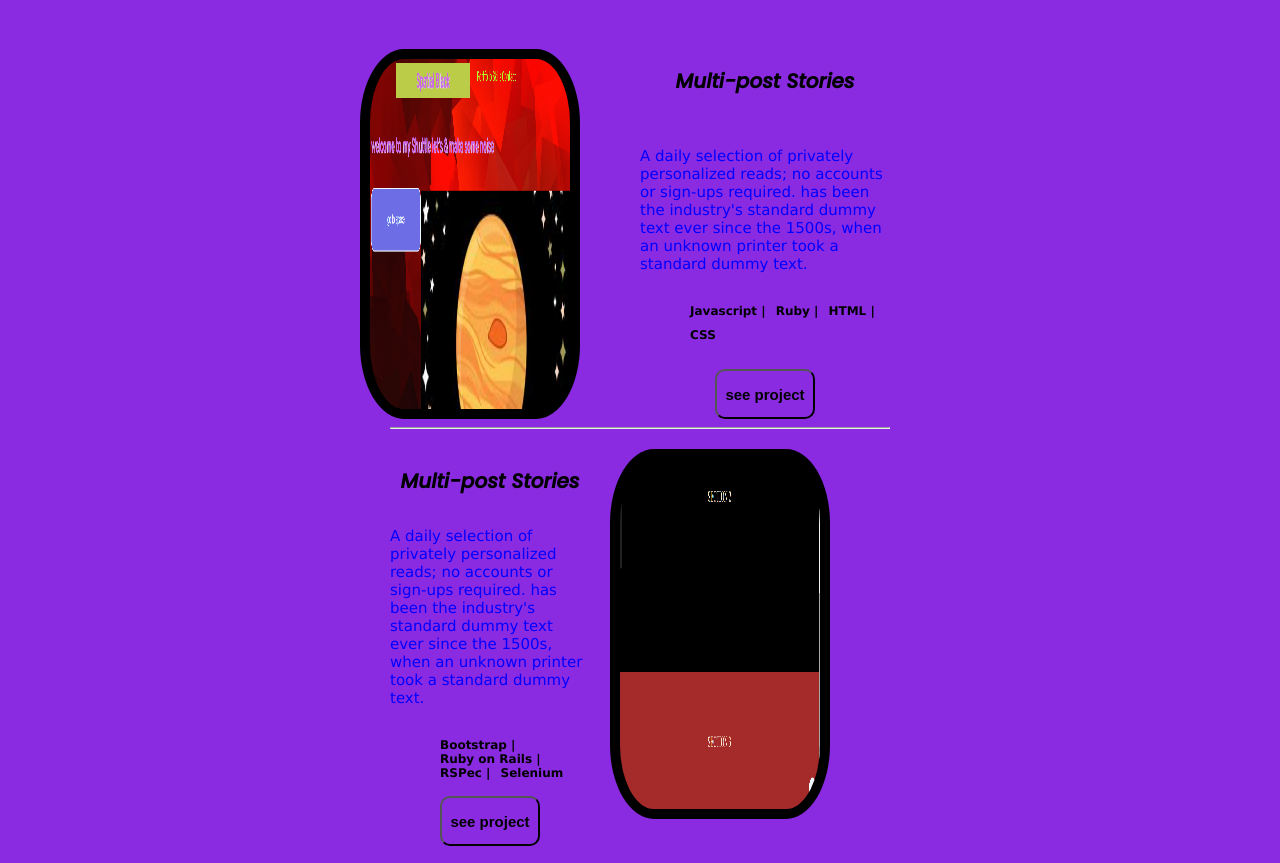
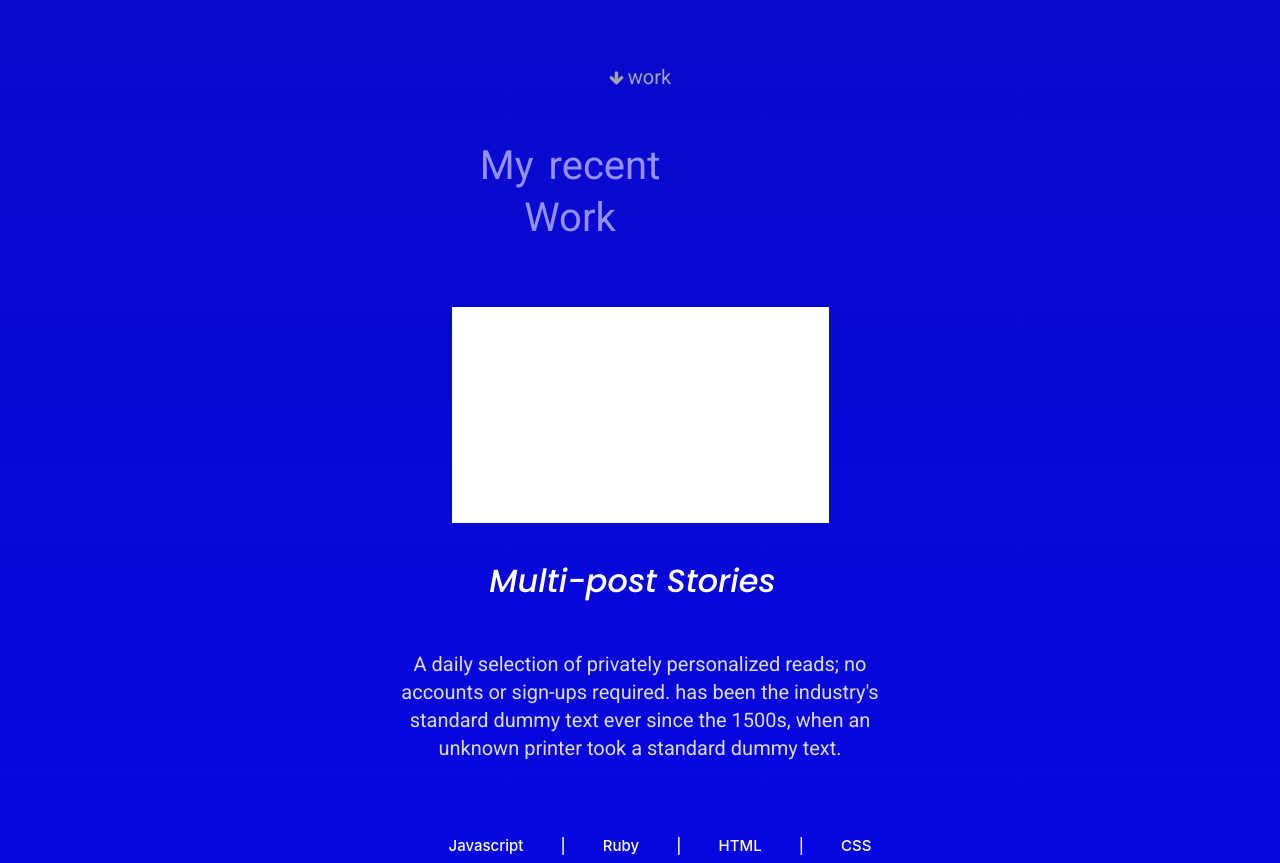
Before and after one commit to Hossam-Badr33/Mobile-version-skeleton, a plain HTML site: page index.html in a window 1280 px wide. Shown: the part 991-1854 px from the top of the page. Drawn offline with Linux system fonts and the light colour scheme.

Commit message:
adjust all requirements as in template-4 mobile version

```diff
--- a/index.html
+++ b/index.html
@@ -15,6 +15,9 @@
     <header class="links">
       <img src="images/logo.jpg" alt="my Logo" width="100" height="70" />
       <nav class="nav-bar">
+        <div class="hamburger"></div>
+        <div class="hamburger"></div>
+        <div class="hamburger"></div>
         <a href="#" class="nav">Portfolio</a><a href="#" class="nav">About</a
         ><a href="#" class="nav">Contact</a>
       </nav>
@@ -29,6 +32,7 @@
           you need coded, don’t hestiate to contact me.
         </p>
       </div>
+      <hr />
       <div class="Qualifications">
         <div class="languages box">
           <h4>Languages</h4>
@@ -74,13 +78,17 @@
       </div>
     </section>
     <section class="work">
-      <h1 class="recent">My recent Work</h1>
+      <div class="arrow">
+        <i class="fa fa-arrow-down"></i>
+        <h4>work</h4>
+      </div>
+      <h1>My recent <br />Work</h1>
       <div class="work1 grid">
         <img
-          src="images/responsive-mobile.png"
+          src="images/Img Placeholder.png"
           alt="responsive web design"
-          width="220"
-          height="370"
+          width="397"
+          height="236"
         />
         <article>
           <h2>Multi-post Stories</h2>
@@ -90,9 +98,12 @@
             since the 1500s, when an unknown printer took a standard dummy text.
           </p>
           <ul>
-            <li>Javascript |</li>
-            <li>Ruby |</li>
-            <li>HTML |</li>
+            <li>Javascript</li>
+            <li>|</li>
+            <li>Ruby</li>
+            <li>|</li>
+            <li>HTML</li>
+            <li>|</li>
             <li>CSS</li>
           </ul>
           <button type="submit">see project</button>
@@ -101,10 +112,10 @@
       <hr />
       <div class="work1 reverse grid">
         <img
-          src="images/back-top.png"
+          src="images/Img Placeholder.png"
           alt="responsive web design"
-          width="220"
-          height="370"
+          width="397"
+          height="236"
         />
         <article>
           <h2>Multi-post Stories</h2>
@@ -114,9 +125,12 @@
             since the 1500s, when an unknown printer took a standard dummy text.
           </p>
           <ul>
-            <li>Bootstrap |</li>
-            <li>Ruby on Rails |</li>
-            <li>RSPec |</li>
+            <li>Bootstrap</li>
+            <li>|</li>
+            <li>Ruby on Rails</li>
+            <li>|</li>
+            <li>RSPec</li>
+            <li>|</li>
             <li>Selenium</li>
           </ul>
           <button type="submit">see project</button>
@@ -125,10 +139,10 @@
       <hr />
       <div class="work1 grid">
         <img
-          src="images/Iron-man.png"
+          src="images/Img Placeholder.png"
           alt="responsive web design"
-          width="220"
-          height="370"
+          width="397"
+          height="236"
         />
         <article>
           <h2>Multi-post Stories</h2>
@@ -138,9 +152,12 @@
             since the 1500s, when an unknown printer took a standard dummy text.
           </p>
           <ul>
-            <li>Codekit |</li>
-            <li>Github |</li>
-            <li>Codepen |</li>
+            <li>Codekit</li>
+            <li>|</li>
+            <li>Github</li>
+            <li>|</li>
+            <li>Codepen</li>
+            <li>|</li>
             <li>Gitlab</li>
           </ul>
           <button type="submit">see project</button>
--- a/style.css
+++ b/style.css
@@ -1,4 +1,6 @@
 @import url("https://fonts.googleapis.com/css2?family=Poppins:ital,wght@1,500&display=swap");
+
+@import url("https://fonts.googleapis.com/css2?family=Poppins:ital,wght@1,500&family=Roboto&display=swap");
 
 /* global */
 
@@ -6,7 +8,12 @@
   -webkit-box-sizing: border-box;
   -moz-box-sizing: border-box;
   box-sizing: border-box;
-  background-color: blueviolet;
+}
+
+body {
+  background-image: linear-gradient(0deg, blue, rgb(14, 14, 181));
+  max-width: 600px;
+  margin: auto;
 }
 
 .links {
@@ -14,8 +21,19 @@
   justify-content: space-around;
 }
 
+.links .nav-bar .hamburger {
+  width: 35px;
+  height: 5px;
+  background-color: antiquewhite;
+  margin: 6px 0;
+}
+
+.links .nav-bar .hamburger:hover {
+  background-color: #9490ff;
+}
+
 .links .nav-bar .nav {
-  display: inline-block;
+  display: none;
   text-decoration: none;
   margin-left: 20px;
   margin-top: 10px;
@@ -59,7 +77,7 @@ h2 {
 }
 
 .main-informations h1 {
-  color: rgb(26, 26, 220);
+  color: #7d73fc;
 }
 
 .main-informations h1:first-child:hover,
@@ -72,10 +90,17 @@ h2:hover {
 }
 
 .main-informations p {
+  color: #b3bac5;
+  font-family: Roboto, "Segoe UI", Tahoma, Geneva, Verdana, sans-serif;
   font-size: 20px;
-  font-family: "Segoe UI", Tahoma, Geneva, Verdana, sans-serif;
+  font-weight: 400;
   text-align: center;
   align-self: center;
+  width: 300px;
+}
+
+hr {
+  border-top: 5px solid #646369;
   width: 300px;
 }
 
@@ -84,7 +109,11 @@ h2:hover {
 }
 
 .Qualifications h4 {
-  color: chartreuse;
+  color: #9490ff;
+  font-weight: 500;
+  line-height: 24px;
+  font-family: Roboto, Verdana, sans-serif;
+  font-size: 12px;
 }
 
 .Qualifications h4:hover {
@@ -100,6 +129,16 @@ h2:hover {
   float: left;
 }
 
+.languages p,
+.frameworks p,
+.skills p {
+  font-weight: 400;
+  line-height: 24px;
+  font-family: Roboto, Verdana, sans-serif;
+  font-size: 15px;
+  color: #f5f5ff;
+}
+
 .frameworks {
   margin-left: 50px;
   float: left;
@@ -107,7 +146,7 @@ h2:hover {
 
 .skills {
   margin-left: 50px;
-  float: left;
+  margin-top: 100px;
 }
 
 .contact {
@@ -136,13 +175,35 @@ h2:hover {
   margin: auto;
 }
 
-.work .recent {
-  text-align: left;
-  font-size: 30px;
-  font-family: Impact, Haettenschweiler, "Arial Narrow Bold", sans-serif;
+.work .arrow {
+  margin-top: 50px;
+  color: #a2a3ae;
+  text-align: center;
+}
+
+.arrow i,
+.arrow h4 {
+  display: inline-block;
+}
+
+.arrow h4 {
+  font-weight: 500;
+  line-height: 32px;
+  font-family: Roboto, Verdana, sans-serif;
+  font-size: 20px;
+}
+
+.work h1 {
+  text-align: center;
+  font-weight: 500;
+  font-size: 40px;
+  line-height: 52px;
+  color: #9490ff;
+  font-family: Roboto, Impact, Haettenschweiler, "Arial Narrow Bold", sans-serif;
   word-spacing: 5px;
-  margin-top: 100px;
-  margin-bottom: 100px;
+  height: 124px;
+  width: 360px;
+  margin-top: 20px;
 }
 
 .work h2 {
@@ -151,20 +212,16 @@ h2:hover {
 
 .grid {
   display: grid;
-  grid-template-columns: repeat(2, 1fr);
-  grid-template-rows: 1fr;
+  grid-template-columns: 1fr;
+  grid-template-rows: auto;
 }
 
 .work1 img {
-  border-radius: 20%;
-  margin-left: -30px;
   padding: 10px;
-  background-color: black;
   cursor: pointer;
   grid-column-start: 1;
   grid-column-end: 2;
-  grid-row-start: 1;
-  grid-row-end: 2;
+  justify-self: center;
   transition: all 0.3s ease-in-out;
 }
 
@@ -173,38 +230,47 @@ h2:hover {
 }
 
 .work1 article {
-  grid-column-start: 2;
-  grid-column-end: 3;
-  grid-row-start: 1;
-  grid-row-end: 2;
+  grid-column-start: 1;
+  grid-column-end: 2;
   display: flex;
   flex-direction: column;
 }
 
 .work1 article h2 {
   flex: 1;
+  align-content: center;
+  color: #fff;
+  font-weight: 500;
+  font-size: 32px;
+  line-height: 44px;
+  margin-left: -15px;
 }
 
 .work1 article p:first-of-type {
   flex: 1;
-  font-size: 15px;
-  font-family: Verdana, Geneva, Tahoma, sans-serif;
-  color: blue;
+  flex-basis: 150px;
+  text-align: center;
+  font-weight: 400;
+  line-height: 28px;
+  font-size: 20px;
+  font-family: Roboto, Verdana, Geneva, Tahoma, sans-serif;
+  color: #dcdce8;
 }
 
 .work1 article ul {
   flex: 1;
   display: flex;
   flex-wrap: wrap;
-  justify-content: flex-start;
+  justify-content: space-around;
   list-style: none;
 }
 
 .work1 article ul li {
-  margin-left: 10px;
-  font-size: 12px;
-  font-family: Verdana, Geneva, Tahoma, sans-serif;
-  font-weight: bold;
+  font-size: 15px;
+  line-height: 20px;
+  font-family: Inter, Verdana, Geneva, Tahoma, sans-serif;
+  color: #fff;
+  font-weight: 500;
 }
 
 .work1 article ul li:hover {
@@ -212,13 +278,17 @@ h2:hover {
 }
 
 .work1 article button {
+  font-family: Roboto, Verdana, Geneva, Tahoma, sans-serif;
   font-weight: bold;
-  font-size: 15px;
+  font-size: 12px;
+  line-height: 24px;
   width: 100px;
   height: 50px;
   border-radius: 10px;
-  align-self: center;
+  align-self: flex-start;
   cursor: pointer;
+  color: #edecff;
+  background-color: #7d73fc;
 }
 
 .work1 article button:hover {
@@ -231,17 +301,11 @@ h2:hover {
 }
 
 .reverse img:first-child {
-  margin-right: -66px;
-  grid-column-start: 2;
-  grid-column-end: 3;
-  grid-row-start: 1;
-  grid-row-end: 2;
+  grid-column-start: 1;
+  grid-column-end: 2;
 }
 
 .reverse article {
-  max-width: 200px;
   grid-column-start: 1;
   grid-column-end: 2;
-  grid-row-start: 1;
-  grid-row-end: 2;
 }
```
Also changed, not shown: images/Img Placeholder.png (added), images/Iron-man.png (deleted), images/back-top.png (deleted), images/responsive-mobile.png (deleted).
